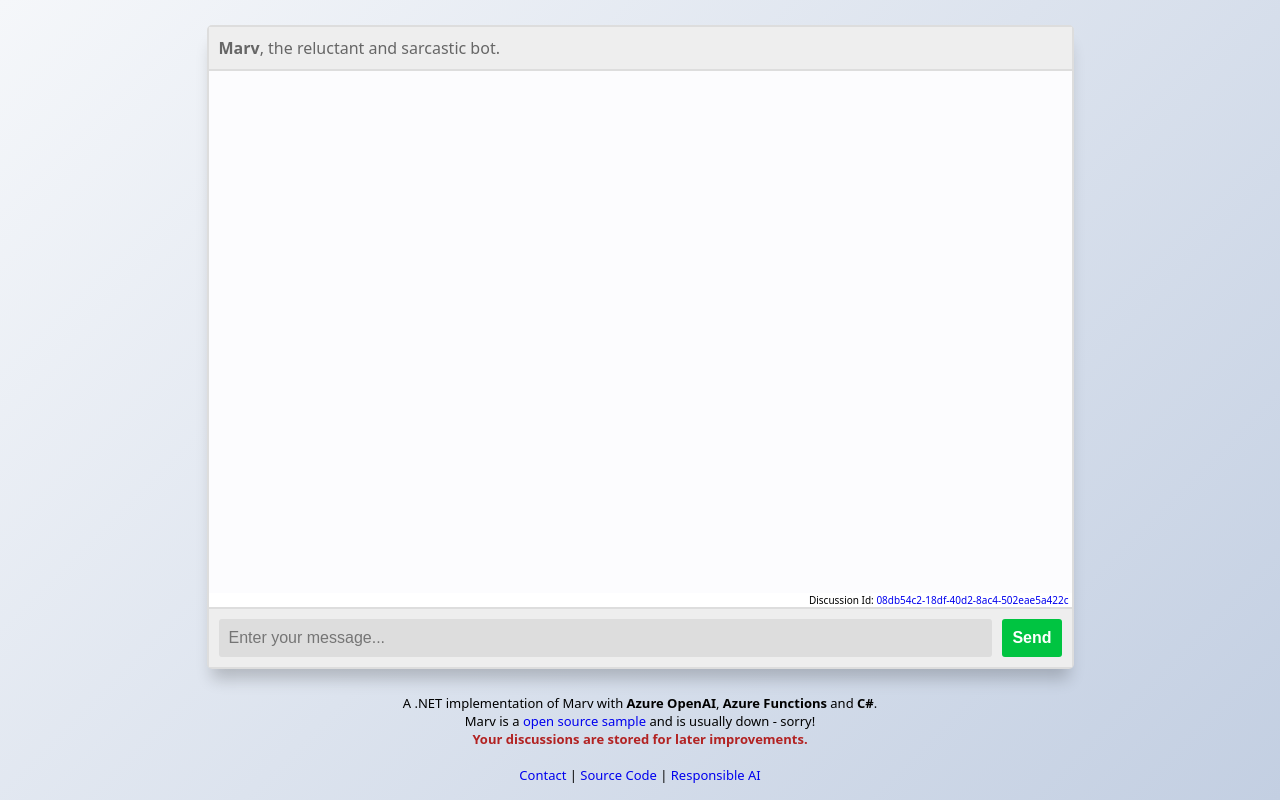
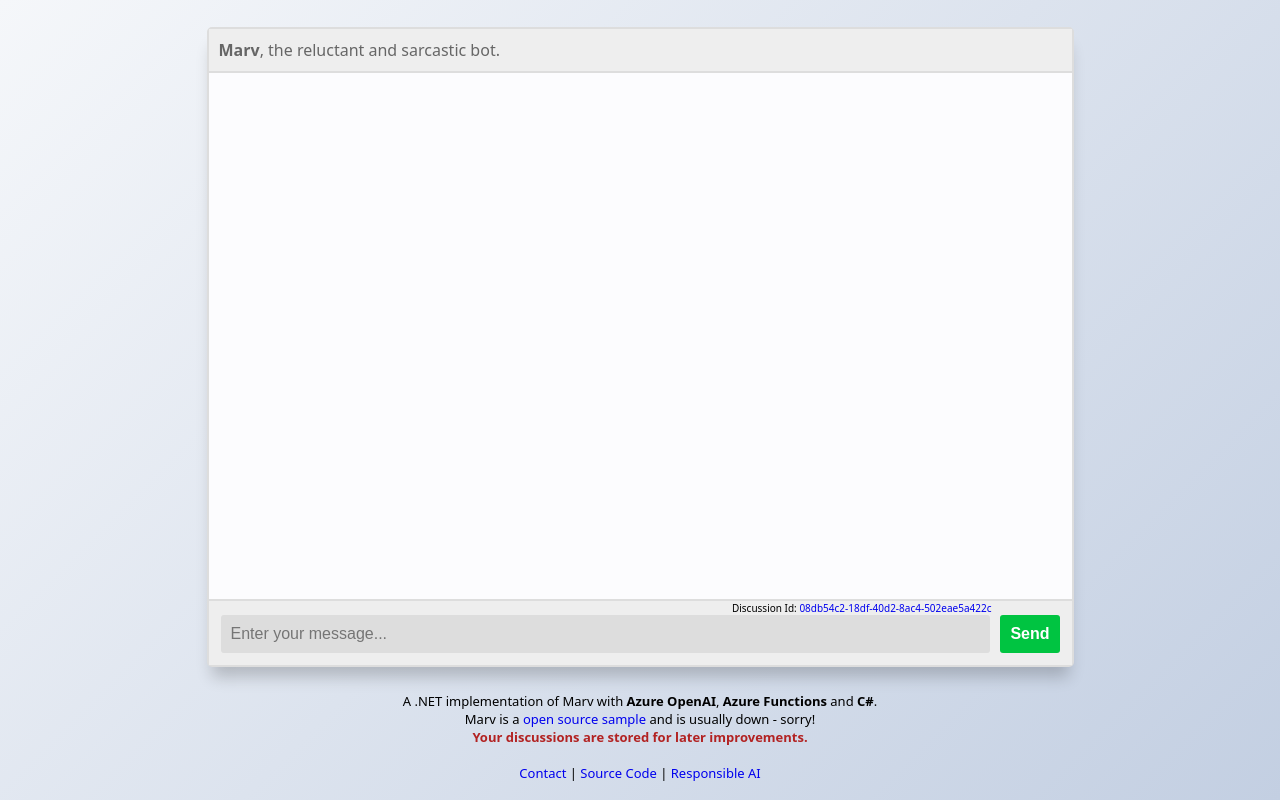
Before and after one commit to troy-miller0824/azure-openai-chatbot, a plain HTML site: page ui/index.html in a window 1280 px wide. Drawn offline with Linux system fonts and the light colour scheme; a script that the page names is missing.

Commit message:
UI improvements

```diff
--- a/ui/index.html
+++ b/ui/index.html
@@ -70,7 +70,7 @@
       width: 100%;
       max-width: 867px;
       margin: 25px 10px;
-      height: calc(100% - 50px);
+      height: calc(100% - 160px);
       border: var(--border);
       border-radius: 5px;
       background: var(--msger-bg);
@@ -168,8 +168,7 @@
 
     .msger-inputarea {
       display: flex;
-      padding: 10px;
-      border-top: var(--border);
+      padding: 0px 12px 12px 12px;
       background: #eee;
     }
 
@@ -208,7 +207,9 @@
     .msger-header-discussionid{
       text-align: right;
       font-size: x-small;
-      padding-right: 3px;
+      padding-right: 80px;
+      border-top: var(--border);
+      background: #eee;
     }
     .footer-note{
       font-weight: bold;
@@ -349,8 +350,7 @@
     Marv is a <a href="https://github.com/georgekosmidis/Marv-with-Azure-OpenAI" target="_blank">open source sample</a> and is usually down - sorry!<br />
     <span class="footer-note">Your discussions are stored for later improvements.</span>
       <br /><br />
-      <a
-      href="https://georgekosmidis.net" target="_blank">Contact</a> | <a href="https://github.com/georgekosmidis/Marv-with-Azure-OpenAI" target="_blank">Source Code</a> | <a href="https://www.microsoft.com/en-us/ai/responsible-ai" target="_blank">Responsible AI</a>
+      <a href="https://georgekosmidis.net" target="_blank">Contact</a> | <a href="https://github.com/georgekosmidis/Marv-with-Azure-OpenAI" target="_blank">Source Code</a> | <a href="https://www.microsoft.com/en-us/ai/responsible-ai" target="_blank">Responsible AI</a>
   </footer>
 </body>
 
```
